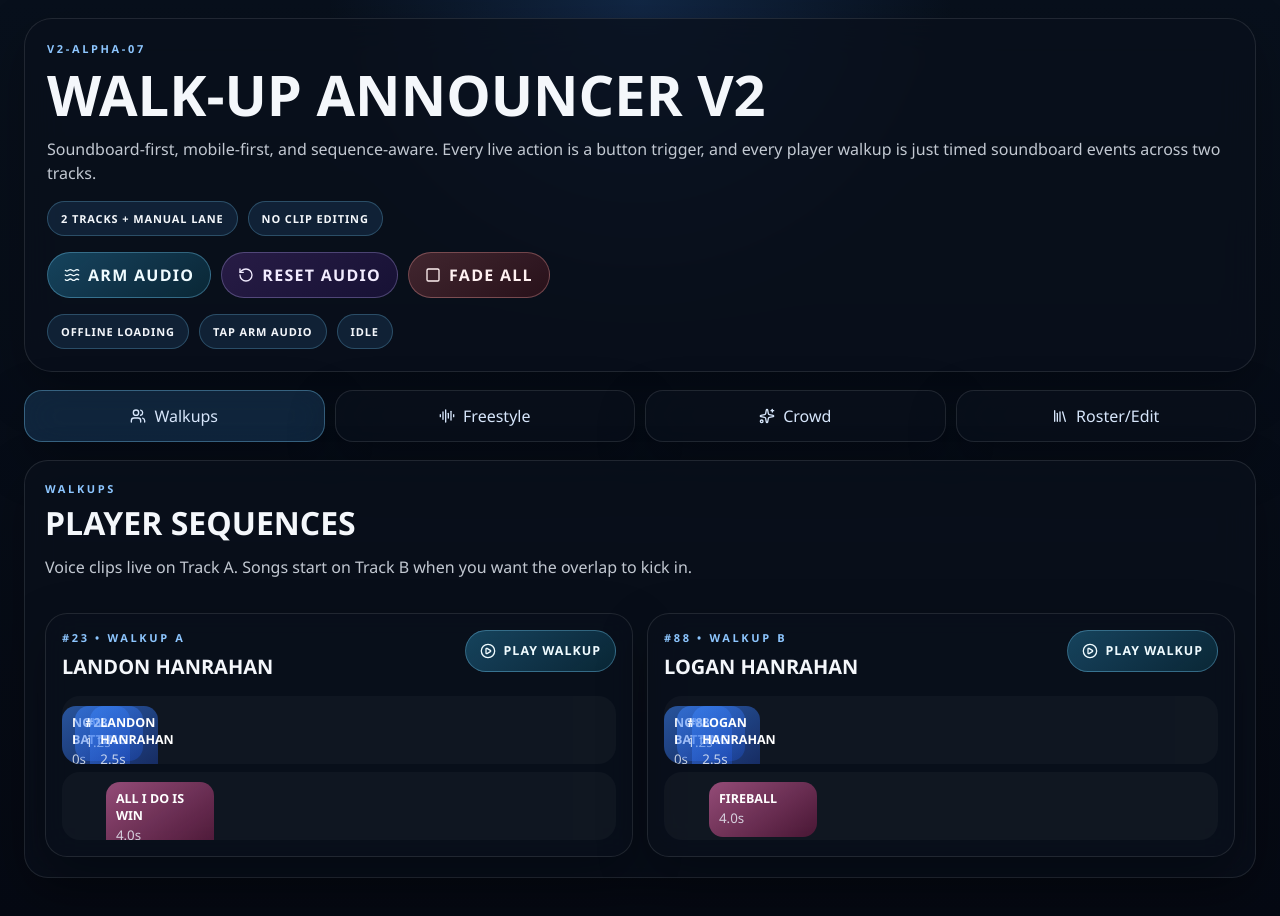
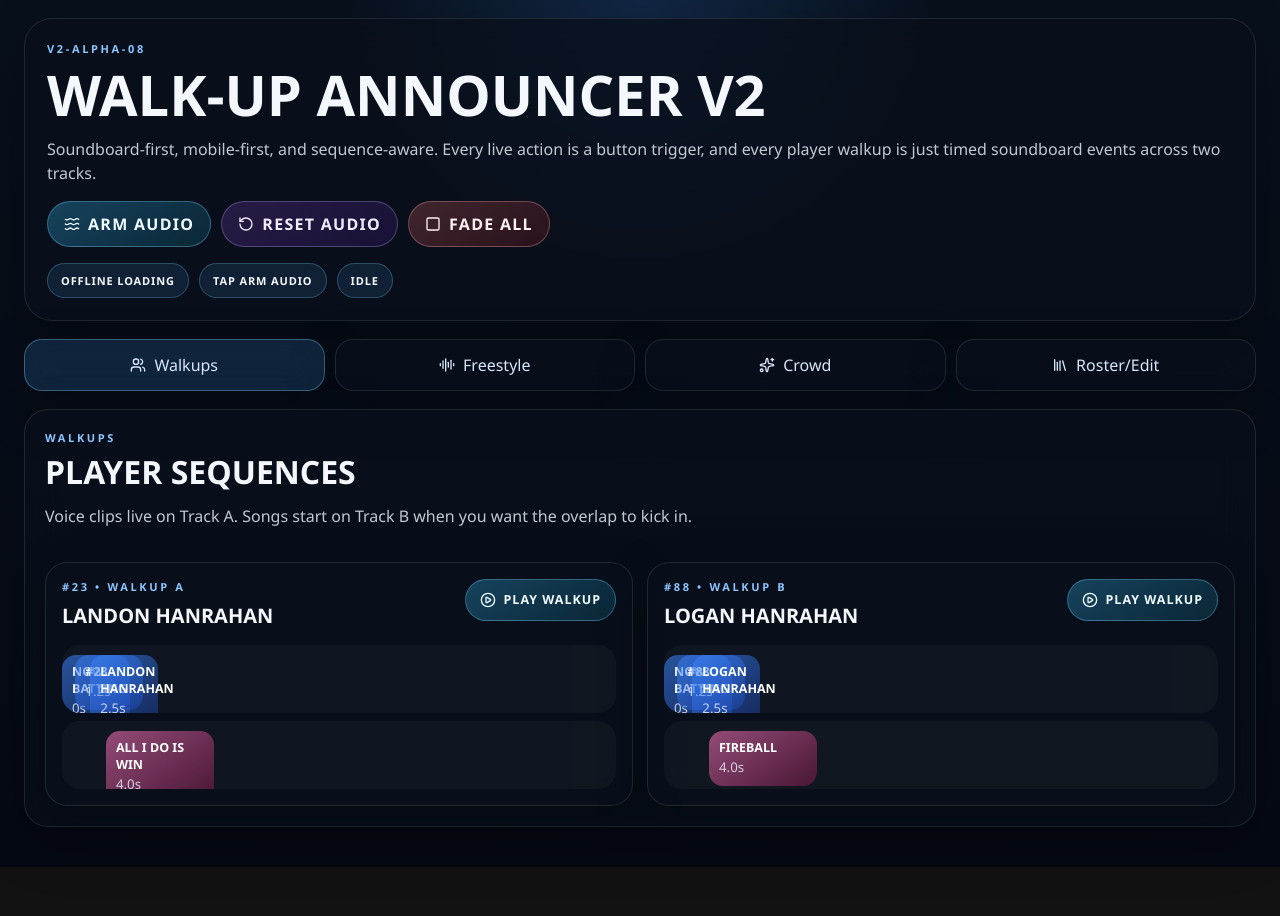
Before and after one commit to ClayBoneNJ/walk-up-announcer, a React (Vite) app in the folder v2/: page / in a window 1280 px wide. After the commit the page ends 867 px from the top, so only its background shows below. Built offline with nearby package versions, Linux system fonts and the light colour scheme.

Commit message:
Remove remaining v2 hero pills

```diff
--- a/v2/src/App.jsx
+++ b/v2/src/App.jsx
@@ -12,7 +12,7 @@ import {
 import { usePlaybackEngine } from "./hooks/usePlaybackEngine";
 import { clipLibrary, players, screenTabs } from "./lib/sampleData";
 
-const APP_BUILD_LABEL = "v2-alpha-07";
+const APP_BUILD_LABEL = "v2-alpha-08";
 
 function formatMs(ms) {
   return `${(ms / 1000).toFixed(ms % 1000 === 0 ? 0 : 1)}s`;
@@ -54,11 +54,6 @@ export default function App() {
           Soundboard-first, mobile-first, and sequence-aware. Every live action is a button
           trigger, and every player walkup is just timed soundboard events across two tracks.
         </p>
-
-        <div className="status-row">
-          <span className="status-pill">2 Tracks + Manual Lane</span>
-          <span className="status-pill">No Clip Editing</span>
-        </div>
 
         <div className="control-row">
           <button
```
